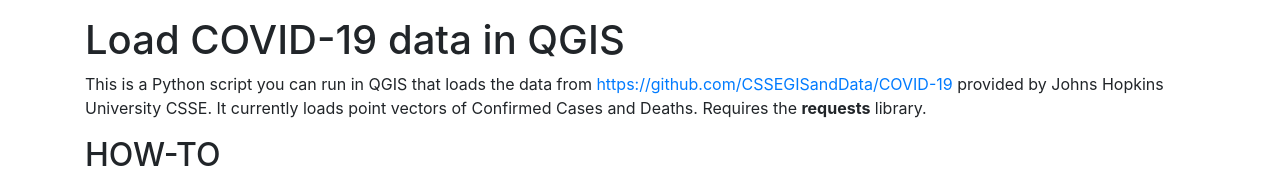
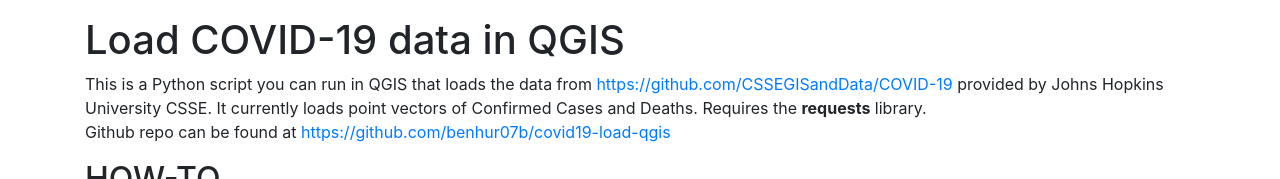
Before and after one commit to benhur07b/covid19-load-qgis, a plain HTML site: page index.html in a window 1280 px wide. Shown: the top 179 px of the page. Drawn offline with nearby package versions, Linux system fonts and the light colour scheme; grey boxes are pictures that could not be loaded.

Commit message:
Initial commit

```diff
--- a/index.html
+++ b/index.html
@@ -25,7 +25,7 @@
 <body>
     <div class="container">
         <h1 style="padding: 16px 0 0 0" id="open-hazards-ph-qgis-browser">Load COVID-19 data in QGIS</h1>
-        <p>This is a Python script you can run in QGIS that loads the data from <a href="https://github.com/CSSEGISandData/COVID-19">https://github.com/CSSEGISandData/COVID-19</a> provided by Johns Hopkins University CSSE. It currently loads point vectors of Confirmed Cases and Deaths. Requires the <b>requests</b> library.
+        <p>This is a Python script you can run in QGIS that loads the data from <a href="https://github.com/CSSEGISandData/COVID-19">https://github.com/CSSEGISandData/COVID-19</a> provided by Johns Hopkins University CSSE. It currently loads point vectors of Confirmed Cases and Deaths. Requires the <b>requests</b> library.<br>Github repo can be found at <a href="https://github.com/benhur07b/covid19-load-qgis">https://github.com/benhur07b/covid19-load-qgis</a></p>
 
         <h2 id="how-to">HOW-TO</h2>
         <h3 id="open-the-qgis-python-console--ctrl--alt--p">Open the QGIS Python Console <img class="img-fluid" src="https://raw.githubusercontent.com/benhur07b/open-hazards-ph-qgis-browser/gh-pages/static/images/py.png" alt="Python Console" /> (CTRL + ALT + P)</h3>
```
Also changed, not shown: 1 other file.
